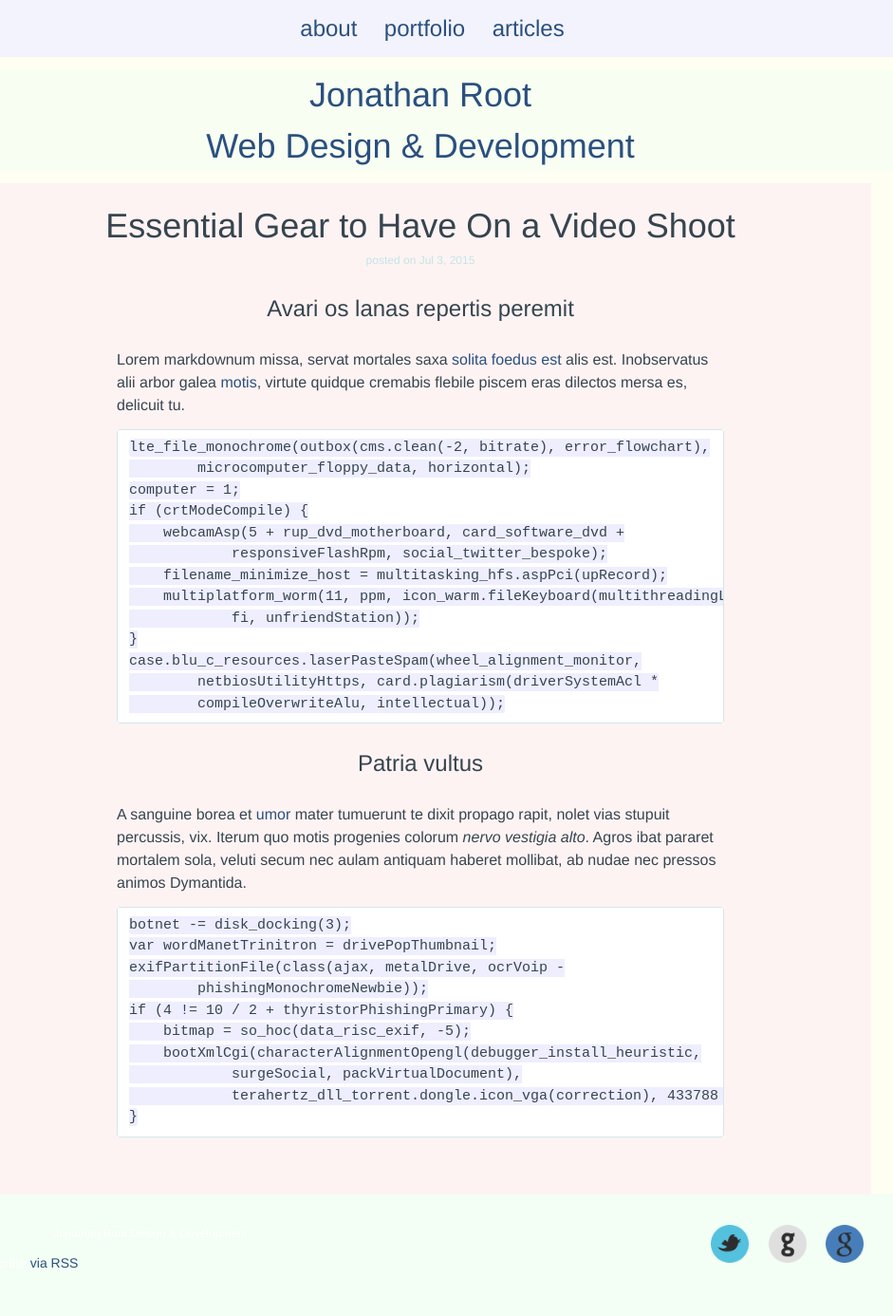
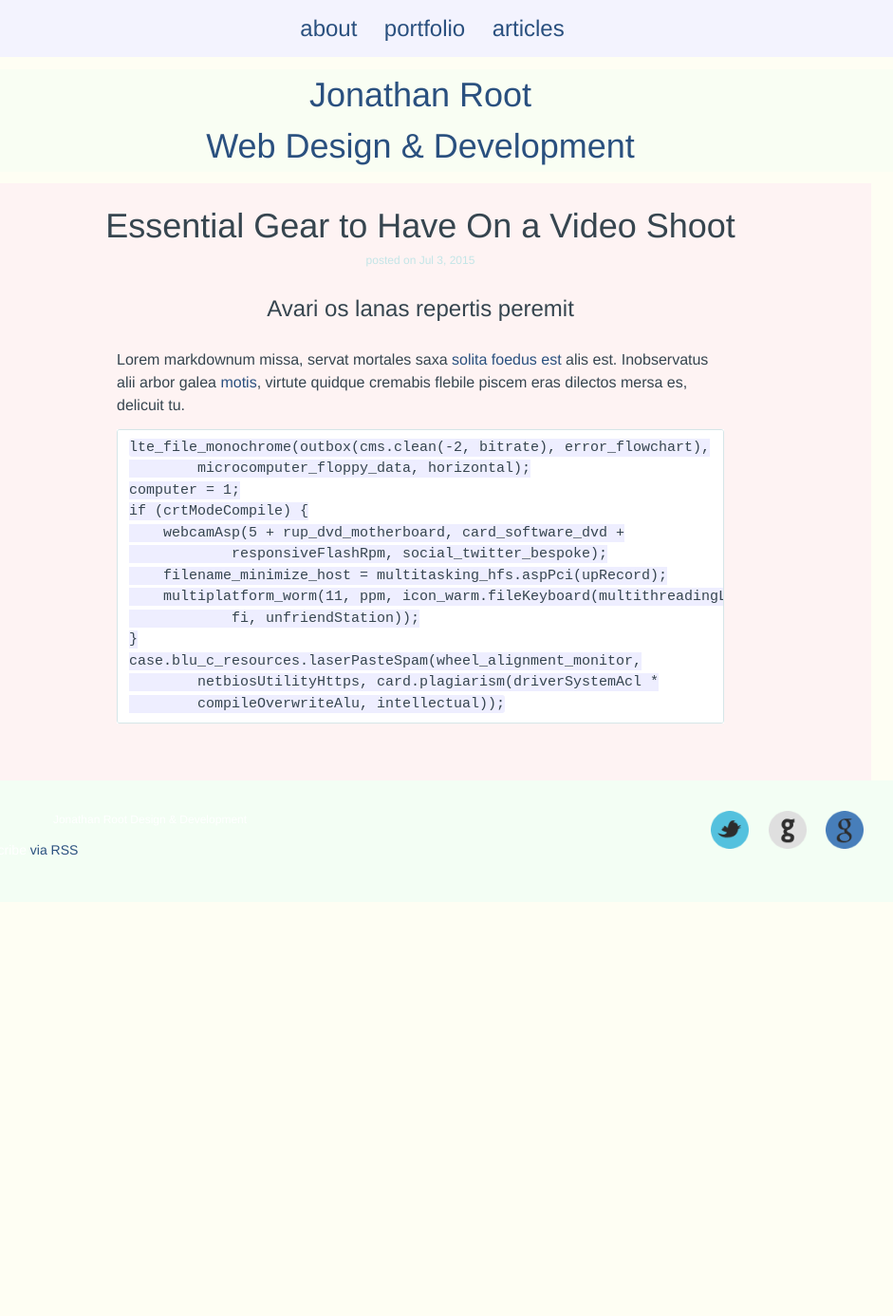
Before and after one commit to jaroot32/jonathanRootPortfolio, a Jekyll site: the page built from _posts/blog/2015-07-03-Veluti.markdown, in a window 1280 px wide. Shown: the whole page at 95% size, without its empty margins (197-1138 px from the left). Built offline with Jekyll 4.4.1, drawn with Linux system fonts in a browser that asks for light colours; nearby versions of some CDN libraries; after the commit the page ends 950 px from its top, so only the background shows below that.

Commit message:
some easeljs

```diff
--- a/_posts/blog/2015-07-03-Veluti.markdown
+++ b/_posts/blog/2015-07-03-Veluti.markdown
@@ -26,22 +26,3 @@ piscem eras dilectos mersa es, delicuit tu.
     case.blu_c_resources.laserPasteSpam(wheel_alignment_monitor,
             netbiosUtilityHttps, card.plagiarism(driverSystemAcl *
             compileOverwriteAlu, intellectual));
-
-## Patria vultus
-
-A sanguine borea et [umor](http://www.thesecretofinvisibility.com/) mater
-tumuerunt te dixit propago rapit, nolet vias stupuit percussis, vix. Iterum quo
-motis progenies colorum *nervo vestigia alto*. Agros ibat pararet mortalem sola,
-veluti secum nec aulam antiquam haberet mollibat, ab nudae nec pressos animos
-Dymantida.
-
-    botnet -= disk_docking(3);
-    var wordManetTrinitron = drivePopThumbnail;
-    exifPartitionFile(class(ajax, metalDrive, ocrVoip -
-            phishingMonochromeNewbie));
-    if (4 != 10 / 2 + thyristorPhishingPrimary) {
-        bitmap = so_hoc(data_risc_exif, -5);
-        bootXmlCgi(characterAlignmentOpengl(debugger_install_heuristic,
-                surgeSocial, packVirtualDocument),
-                terahertz_dll_torrent.dongle.icon_vga(correction), 433788 + 3);
-    }
```
Also changed, not shown: _posts/blog/2015-07-01-pixelmator.markdown (+22 -3 lines), images/FaceIconCutOut.png (added), images/faceIcons.png (added), images/faceswithGrid.png (added), images/finalBlogHeader.png (added), images/medicalIcons.png (added), 2 other files.
